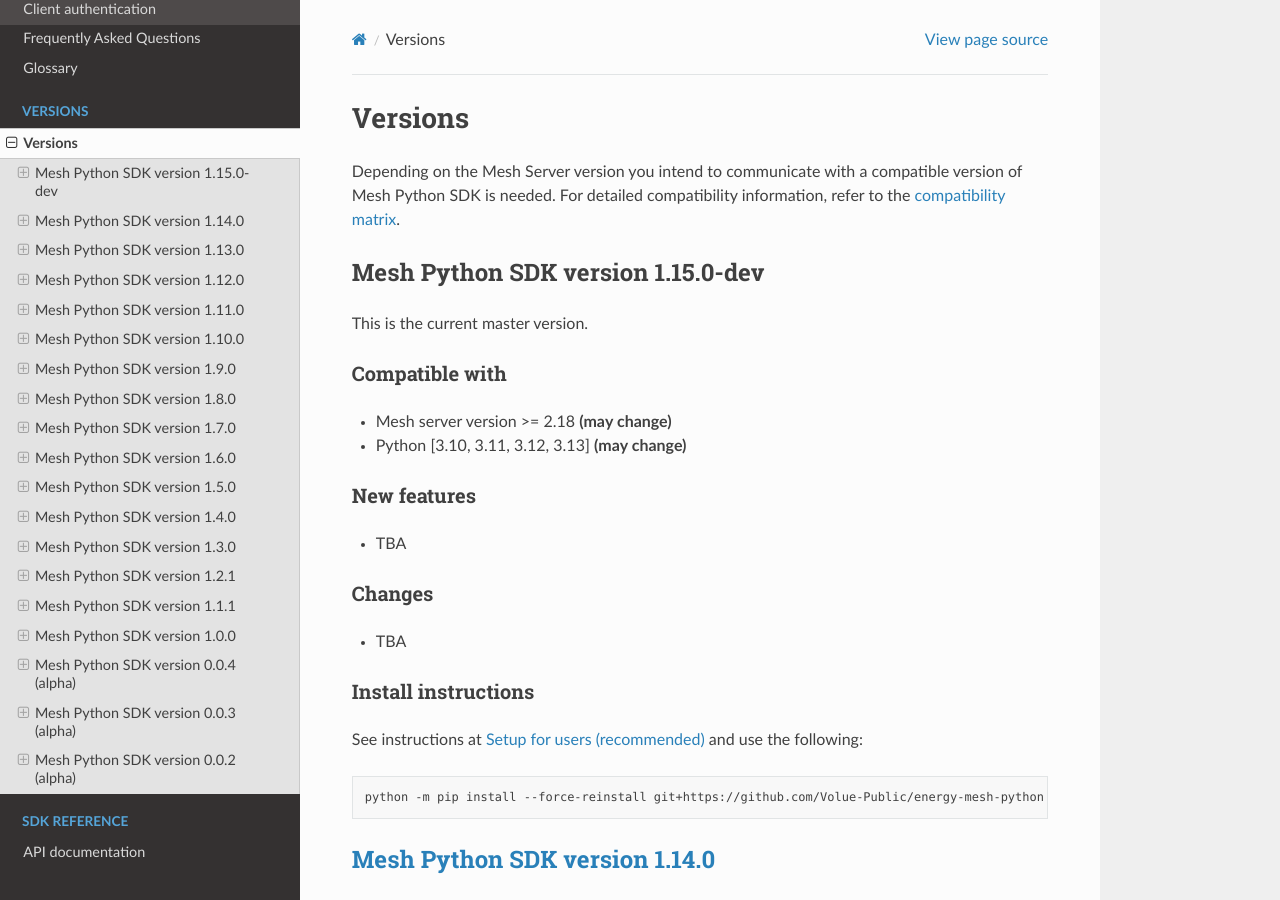
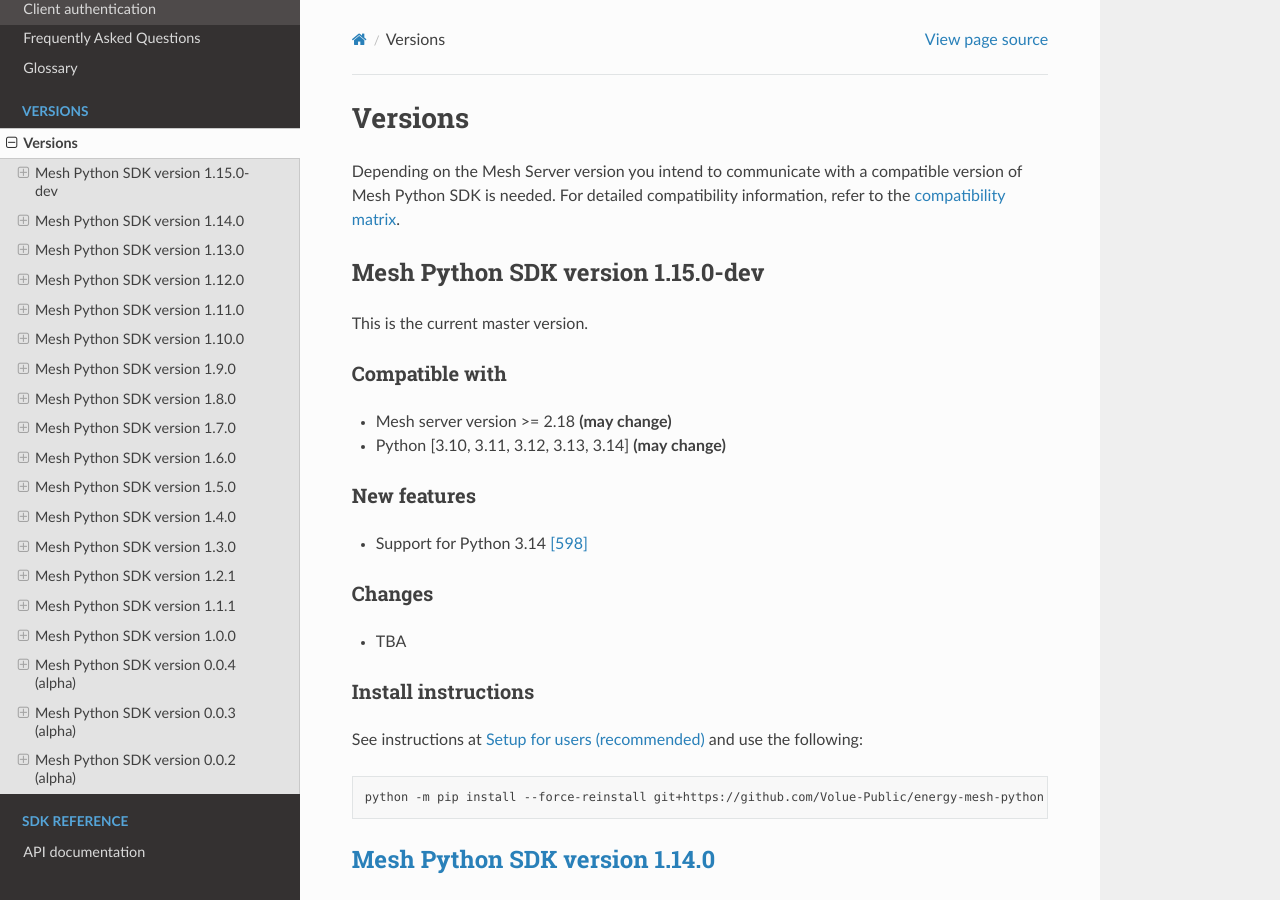
Before and after one commit to Volue-Public/energy-mesh-python, a Sphinx documentation site: the page built from docs/source/versions.rst, in a window 1280 px wide and 900 px high. Built offline with Sphinx 7.4.7 and the Read the Docs theme 3.1.0, drawn with Linux system fonts in a browser that asks for light colours.

Commit message:
Support Python 3.14

```diff
--- a/docs/source/index.rst
+++ b/docs/source/index.rst
@@ -29,7 +29,7 @@ Prerequisites
 **************
 
 - Mesh server with gRPC enabled.
-- Python [3.10, 3.11, 3.12, 3.13]
+- Python [3.10, 3.11, 3.12, 3.13, 3.14]
 
 Getting help
 ---------------
--- a/docs/source/installation.rst
+++ b/docs/source/installation.rst
@@ -35,7 +35,7 @@ If you don't have a GitHub user you can `join here <https://github.com/join>`_.
 Python
 **********
 
-Mesh Python SDK works with Python 3.10, 3.11, 3.12 and 3.13. Support for earlier and later versions is not guaranteed due to dependencies.
+Mesh Python SDK works with Python 3.10, 3.11, 3.12, 3.13, and 3.14. Support for earlier and later versions is not guaranteed due to dependencies.
 
 #. Download and install (Windows):
 
--- a/docs/source/quickstart.rst
+++ b/docs/source/quickstart.rst
@@ -6,7 +6,7 @@ Here is a quick start guide to setup your first project using the library.
 Prerequisites quickstart
 **************************
 
-- Supported Python version [3.10, 3.11, 3.12, 3.13].
+- Supported Python version [3.10, 3.11, 3.12, 3.13, 3.14].
 - Running Volue Mesh server with gRPC enabled (either locally or on a different machine within your network).
 
 Installation quickstart
--- a/docs/source/versions.rst
+++ b/docs/source/versions.rst
@@ -15,12 +15,12 @@ Compatible with
 ~~~~~~~~~~~~~~~~~~
 
 - Mesh server version >= 2.18 **(may change)**
-- Python [3.10, 3.11, 3.12, 3.13] **(may change)**
+- Python [3.10, 3.11, 3.12, 3.13, 3.14] **(may change)**
 
 New features
 ~~~~~~~~~~~~~~~~~~
 
-- TBA
+- Support for Python 3.14 :issue:`598`
 
 Changes
 ~~~~~~~~~~~~~~~~~~
--- a/pyproject.toml
+++ b/pyproject.toml
@@ -43,7 +43,7 @@ exclude = [
 ]
 
 [tool.poetry.dependencies]
-python = ">=3.10, <3.14"
+python = ">=3.10, <3.15"
 grpcio = ">=1.37.0"
 pyarrow = ">=7.0.0"
 protobuf = ">=3.20.1"
```
Also changed, not shown: 4 other files.
